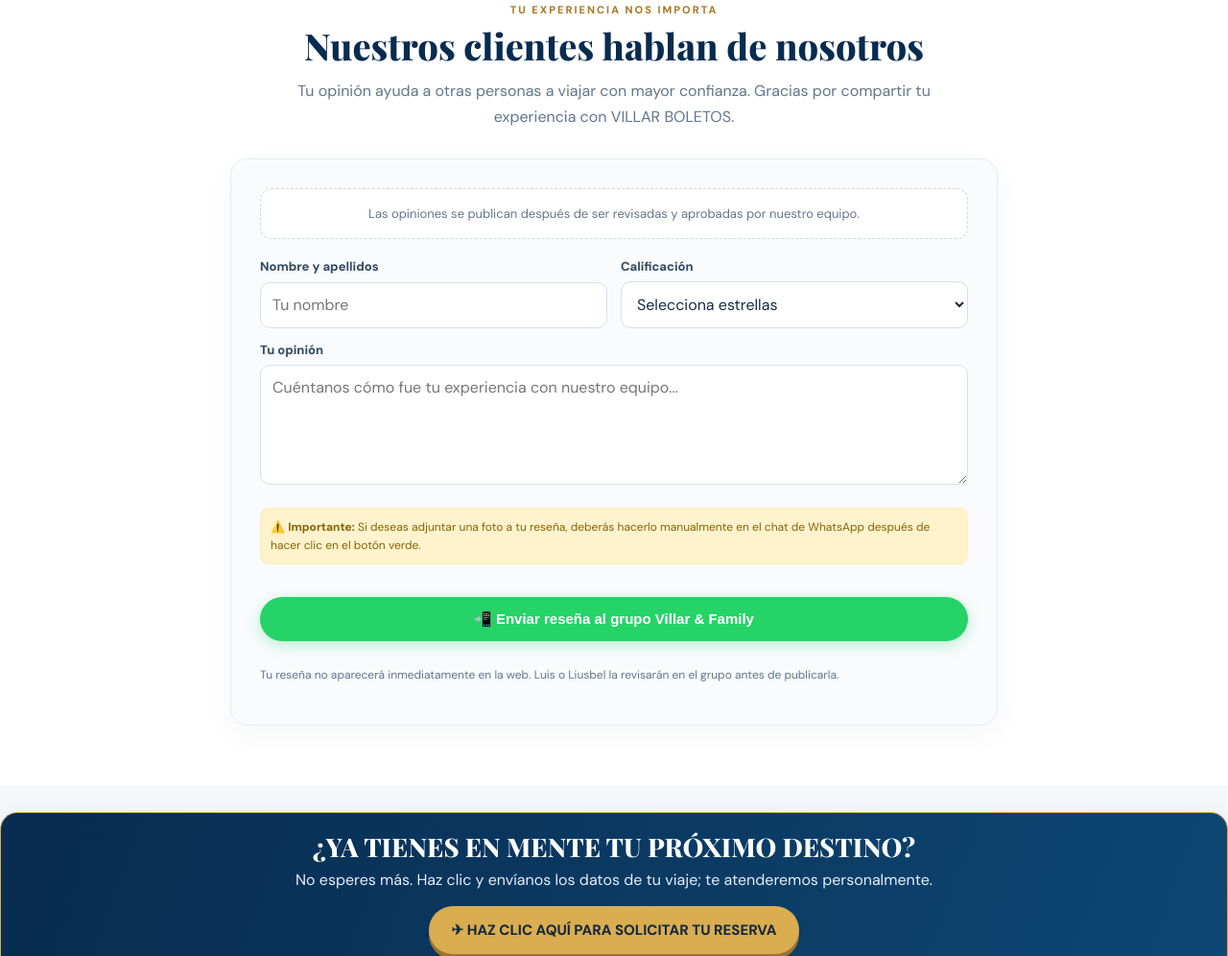
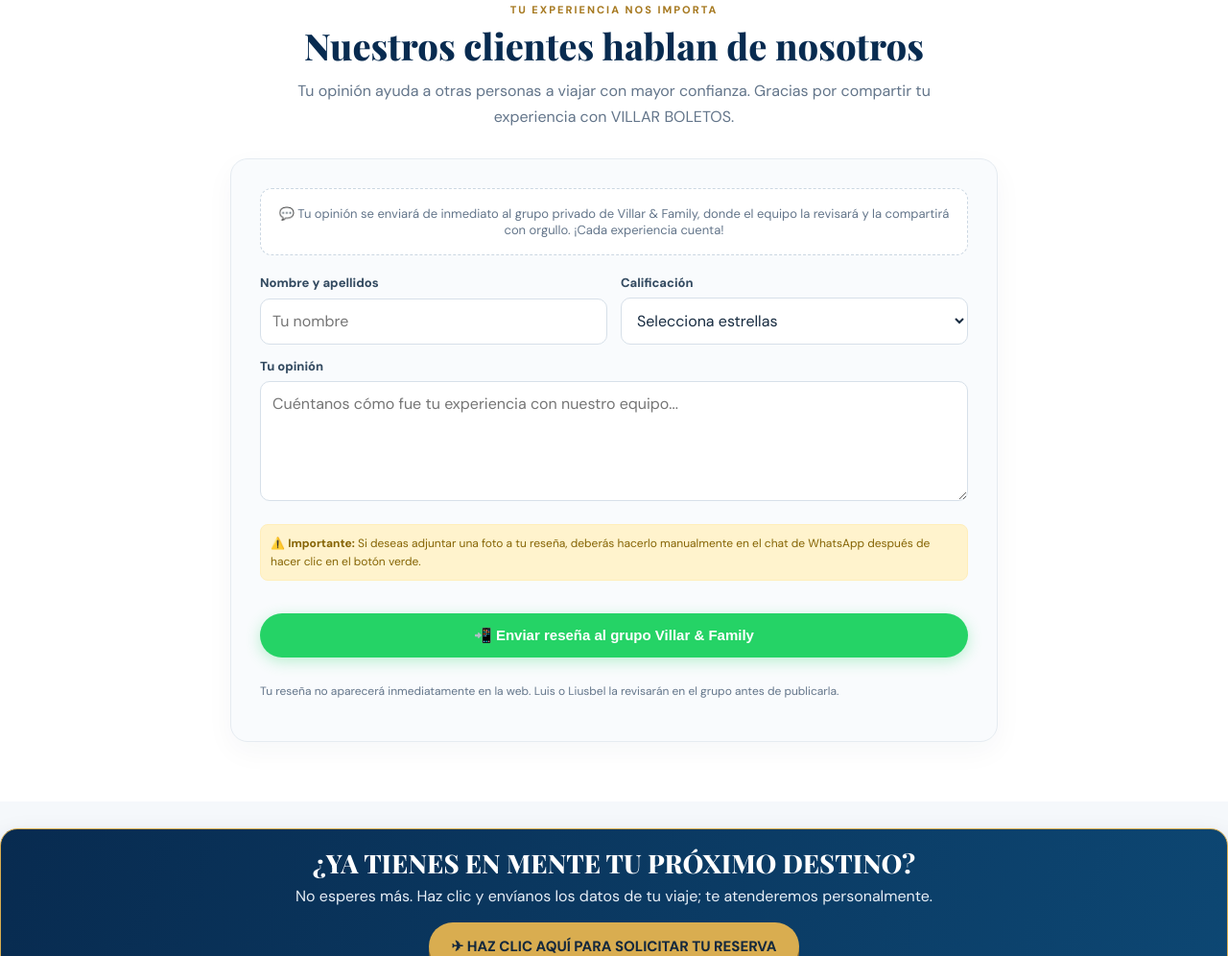
Before and after one commit to villarfamily/villarventaboletos, a plain HTML site: page index.html in a window 1280 px wide. Shown: the part 8000-8996 px from the top of the page at 96% size. Drawn offline with nearby package versions, Linux system fonts and the light colour scheme.

Commit message:
Update index.html

```diff
--- a/index.html
+++ b/index.html
@@ -119,7 +119,7 @@ footer{background:#061d36;color:#d6e1eb;padding:28px 0;font-size:12px}.foot{disp
 .btn-wa-review{background:#25d366;color:#fff;display:inline-flex;align-items:center;justify-content:center;gap:8px;padding:14px 20px;border-radius:999px;font-weight:800;font-size:15px;text-decoration:none;border:none;cursor:pointer;margin-top:10px;transition:.2s;box-shadow:0 4px 15px rgba(37,211,102,0.3)}
 .btn-wa-review:hover{transform:translateY(-2px);background:#1eb956}
 
-/* ✅ CAMBIO: Botón "Dejar una reseña" (hero) */
+/* Botón "Dejar una reseña" (hero) */
 .btn.resena{background:var(--green);color:#fff;border:1px solid #0e6b3b}
 .btn.resena:hover{background:#0e6b3b;color:#fff}
 </style>
@@ -139,7 +139,6 @@ footer{background:#061d36;color:#d6e1eb;padding:28px 0;font-size:12px}.foot{disp
     <div class="eyebrow">VILLAR BOLETOS</div>
     <h1>Tu próximo destino comienza aquí.</h1>
     <p>Gestión y venta de boletos aéreos con atención cercana y personalizada. Te ayudamos a encontrar la opción que mejor se adapte a tu viaje.</p>
-    <!-- ✅ CAMBIO: href corregido a #reserva + añadido botón "⭐ Dejar una reseña ⭐" -->
     <div class="hero-actions">
       <a class="btn gold" href="#reserva">✈ ¡Solicita tu reserva aquí!</a>
       <a class="btn resena" href="#resenas">⭐ Dejar una reseña ⭐</a>
@@ -166,7 +165,6 @@ footer{background:#061d36;color:#d6e1eb;padding:28px 0;font-size:12px}.foot{disp
     <article class="card"><img src="intercaribbean.webp" alt="Vuelos InterCaribbean Santiago de Cuba a Kingston" data-zoom loading="lazy" decoding="async"><div class="promo-caption">Trato presencial en la provincia de Camagüey</div><div class="card-body"><div class="tag">09 · Cuba – Jamaica</div><h3>INTERCARIBBEAN</h3><p>Conexión Santiago de Cuba–Kingston. Confirma fecha de salida, conexiones y tarifa antes de reservar.</p><a class="small-link" href="https://wa.me/5353182091?text=Hola%2C%20quiero%20consultar%20InterCaribbean%20a%20Kingston">Consultar vuelo →</a></div></article>
   </div>
 </div></section>
-<!-- ✅ CAMBIO: href corregido a #reserva -->
 <section class="reservation-cta top"><div class="wrap"><h2>✈ ¡TU PRÓXIMO VIAJE COMIENZA AQUÍ!</h2><p>Haz clic en el botón y completa nuestro formulario para solicitar la gestión de tu reserva.</p><a class="btn" href="#reserva">QUIERO SOLICITAR MI RESERVA →</a></div></section>
 <section class="reservation-section" id="reserva"><div class="wrap">
   <div class="section-head"><div class="kicker">Planifica tu próximo viaje</div><h2>Solicita tu reserva</h2></div>
@@ -227,7 +225,7 @@ footer{background:#061d36;color:#d6e1eb;padding:28px 0;font-size:12px}.foot{disp
 </div></div></section>
 </main>
 <section class="reviews-section" id="resenas"><div class="wrap"><div class="section-head"><div class="kicker">Tu experiencia nos importa</div><h2>Nuestros clientes hablan de nosotros</h2><p>Tu opinión ayuda a otras personas a viajar con mayor confianza. Gracias por compartir tu experiencia con VILLAR BOLETOS.</p></div>
-<div class="reviews-card"><div class="review-empty">Las opiniones se publican después de ser revisadas y aprobadas por nuestro equipo.</div>
+<div class="reviews-card"><div class="review-empty">💬 Tu opinión se enviará de inmediato al grupo privado de Villar & Family, donde el equipo la revisará y la compartirá con orgullo. ¡Cada experiencia cuenta!</div>
 <form class="review-form" id="reviewForm">
 <div class="review-grid"><div class="review-field"><label for="reviewName">Nombre y apellidos</label><input id="reviewName" name="nombre" type="text" autocomplete="name" maxlength="90" required placeholder="Tu nombre"></div><div class="review-field"><label for="reviewRating">Calificación</label><select id="reviewRating" name="calificacion" required><option value="">Selecciona estrellas</option><option value="5">★★★★★ · Excelente</option><option value="4">★★★★☆ · Muy bueno</option><option value="3">★★★☆☆ · Bueno</option><option value="2">★★☆☆☆ · Regular</option><option value="1">★☆☆☆☆ · Necesita mejorar</option></select></div></div>
 <div class="review-field"><label for="reviewText">Tu opinión</label><textarea id="reviewText" name="comentario" minlength="10" maxlength="1200" placeholder="Cuéntanos cómo fue tu experiencia con nuestro equipo..." required></textarea></div>
@@ -235,7 +233,6 @@ footer{background:#061d36;color:#d6e1eb;padding:28px 0;font-size:12px}.foot{disp
 <button type="button" class="btn-wa-review" id="btnSendReview">📲 Enviar reseña al grupo Villar & Family</button>
 <p class="review-help">Tu reseña no aparecerá inmediatamente en la web. Luis o Liusbel la revisarán en el grupo antes de publicarla.</p>
 </form></div></div></section>
-<!-- ✅ CAMBIO: href corregido a #reserva -->
 <section class="reservation-cta bottom"><div class="wrap"><h2>¿YA TIENES EN MENTE TU PRÓXIMO DESTINO?</h2><p>No esperes más. Haz clic y envíanos los datos de tu viaje; te atenderemos personalmente.</p><a class="btn" href="#reserva">✈ HAZ CLIC AQUÍ PARA SOLICITAR TU RESERVA</a></div></section>
 <section class="visitor-counter" aria-label="Contador de visitas"><strong>🌎 VISITAS A VILLAR BOLETOS</strong><a href="https://hits.sh/villarfamily.github.io/villarventaboletos/" target="_blank" rel="noopener" aria-label="Ver estadísticas de visitas"><img src="https://hits.sh/villarfamily.github.io/villarventaboletos.svg?view=total&style=for-the-badge&label=VISITAS" alt="Contador de visitas totales a Villar Boletos"></a></section>
 <section class="team-section"><div class="wrap"><div class="section-head"><div class="kicker">Nuestro equipo</div><h2>Juntos por un mismo objetivo</h2><p>Un equipo familiar a tu lado para acompañarte en cada viaje.</p></div><img class="team-art" src="villar-family-contactos.webp" alt="Villar & Family Group, equipo familiar de Villar Boletos" loading="eager" decoding="async" fetchpriority="high"><div class="team-contacts"><strong>Contactos actualizados de atención 24/7</strong><p>Luis: <a href="https://wa.me/5353182091">+53 53182091</a> · Liusbel: <a href="https://wa.me/5355447804">+53 55447804</a> · Ana: <a href="https://wa.me/5356243038">+53 56243038</a></p><p>Correo de Liusbel: <a href="mailto:villarliusbel@gmail.com">villarliusbel@gmail.com</a></p></div></div></section>
@@ -273,9 +270,7 @@ document.getElementById('close').addEventListener('click',closeBox);
 box.addEventListener('click',e=>{if(e.target===box)closeBox()});
 document.addEventListener('keydown',e=>{if(e.key==='Escape')closeBox()});
 
-// ✅ CAMBIO: Lógica de reseña corregida.
-// Antes usaba chat.whatsapp.com?text= que NO funciona (WhatsApp ignora el texto en links de grupo).
-// Ahora copia el mensaje al portapapeles, abre el grupo y avisa al usuario que debe pegarlo.
+// Lógica de reseña: copia el mensaje al portapapeles, abre el grupo y avisa al usuario de que debe pegarlo.
 document.getElementById('btnSendReview').addEventListener('click', function() {
   const name = document.getElementById('reviewName').value.trim();
   const rating = document.getElementById('reviewRating').value;
@@ -291,18 +286,15 @@ document.getElementById('btnSendReview').addEventListener('click', function() {
 
   const groupLink = 'https://chat.whatsapp.com/EioZdlgfzZ4DfZn7w0OQyX';
 
-  // Copiar al portapapeles (funciona en móvil y escritorio modernos)
   if (navigator.clipboard && navigator.clipboard.writeText) {
     navigator.clipboard.writeText(message).then(function() {
       alert('✅ Tu reseña se ha copiado al portapapeles.\n\nAl abrir WhatsApp, MANTÉN PULSADO el campo de mensaje y elige "Pegar" (o pulsa Ctrl+V). Después pulsa Enviar.');
       window.open(groupLink, '_blank');
     }).catch(function() {
-      // Fallback si el navegador bloquea el portapapeles
       prompt('Copia manualmente este texto, luego pégalo en el grupo de WhatsApp:', message);
       window.open(groupLink, '_blank');
     });
   } else {
-    // Fallback para navegadores antiguos
     prompt('Copia manualmente este texto, luego pégalo en el grupo de WhatsApp:', message);
     window.open(groupLink, '_blank');
   }
```
